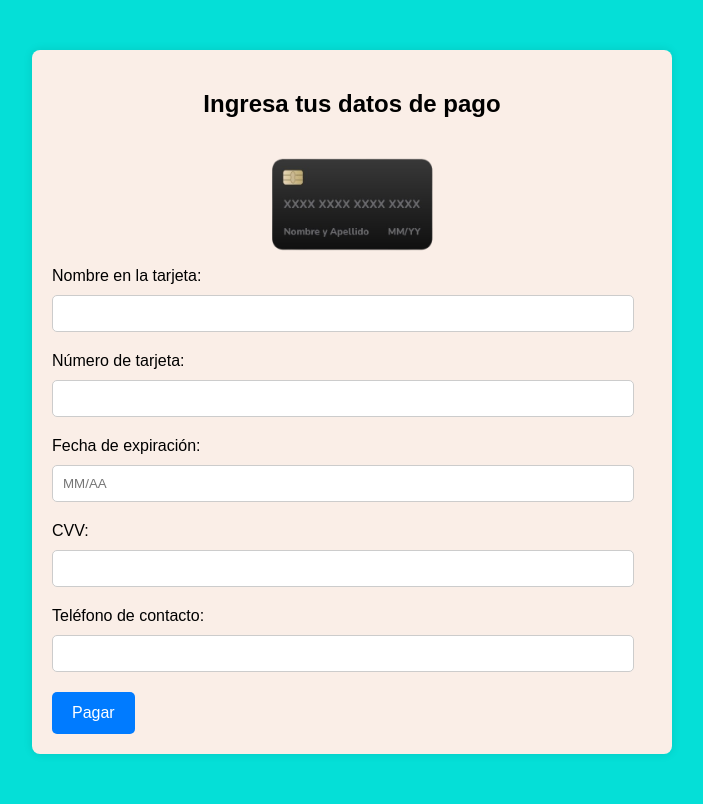
After one commit to AnthonyRECM/BazarTec, a PHP site: page /pago.html in a window 1280 px wide. The commit adds this page. Shown: the whole page, without its empty margins (288-991 px from the left). Run offline with PHP 8.4, Linux system fonts and the light colour scheme.

Commit message:
index-metodo de pago

```diff
--- a/index.html
+++ b/index.html
@@ -44,6 +44,7 @@
                                 <tbody></tbody>
                             </table>
                             <a href="#" id="vaciar-carrito" class="btn-3">Vaciar Carrito</a>
+                            <a href="pago.html" id="comprar-carrito" class="btn-4">Comprar Carrito</a>
                         </div>
                     </li>
                 </ul>
--- a/js/script.js
+++ b/js/script.js
@@ -45,6 +45,8 @@ const elementos2 = document.getElementById('lista-2');
 const elementos3 = document.getElementById('lista-3');
 const lista = document.querySelector('#lista-carrito tbody');
 const vaciarCarritoBtn = document.getElementById('vaciar-carrito');
+const comprarCarritoBtn = document.getElementById('comprar-carrito');
+
 
 cargarEventListeners();
 
@@ -54,7 +56,11 @@ function cargarEventListeners() {
     elementos3.addEventListener('click', comprarElemento);
     carrito.addEventListener('click', eliminarElemento);
 
+
     vaciarCarritoBtn.addEventListener('click',  vaciarCarrito);
+    comprarCarritoBtn.addEventListener('click', function() {
+        window.location.href = 'pago.html';
+    });
 
 }
 
--- /dev/null
+++ b/pago.html
@@ -0,0 +1,76 @@
+<!DOCTYPE html>
+<html lang="es">
+<head>
+    <meta charset="UTF-8">
+    <meta name="viewport" content="width=device-width, initial-scale=1.0">
+    <title>Pago en Línea</title>
+    <style>
+        /* Estilos CSS aquí */
+        body {
+            font-family: Arial, sans-serif;
+            margin: 0;
+            padding: 0;
+            background-color: #05DFD7;
+        }
+        .container {
+            max-width: 600px;
+            margin: 50px auto;
+            padding: 20px;
+            background-color: #FAEEE7;
+            border-radius: 8px;
+            box-shadow: 0 0 10px rgba(0, 0, 0, 0.1);
+        }
+        h2 {
+            text-align: center;
+        }
+        label {
+            display: block;
+            margin-bottom: 10px;
+        }
+        input[type="text"], input[type="number"], input[type="date"], input[type="tel"] {
+            width: calc(100% - 40px); /* Ajuste de tamaño */
+            padding: 10px;
+            margin-bottom: 20px;
+            border: 1px solid #ccc;
+            border-radius: 5px;
+        }
+        .card-image {
+            width: 100%;
+            max-width: 300px; /* Ajuste de tamaño */
+            margin: 0 auto;
+            display: block;
+        }
+        input[type="submit"] {
+            background-color: #007bff;
+            color: #fff;
+            padding: 12px 20px;
+            border: none;
+            border-radius: 5px;
+            cursor: pointer;
+            font-size: 16px;
+        }
+        input[type="submit"]:hover {
+            background-color: #0056b3;
+        }
+    </style>
+</head>
+<body>
+    <div class="container">
+        <h2>Ingresa tus datos de pago</h2>
+        <img src="./images/tarjeta.png" alt="Tarjeta de crédito" class="card-image">
+        <form action="/procesar_pago" method="post">
+            <label for="nombre">Nombre en la tarjeta:</label>
+            <input type="text" id="nombre" name="nombre" required>
+            <label for="numero">Número de tarjeta:</label>
+            <input type="text" id="numero" name="numero" pattern="[0-9]{16}" required>
+            <label for="expiracion">Fecha de expiración:</label>
+            <input type="text" id="expiracion" name="expiracion" placeholder="MM/AA" pattern="(0[1-9]|1[0-2])\/([0-9]{2})" required>
+            <label for="cvv">CVV:</label>
+            <input type="text" id="cvv" name="cvv" pattern="[0-9]{3,4}" required>
+            <label for="telefono">Teléfono de contacto:</label>
+            <input type="tel" id="telefono" name="telefono" required>
+            <input type="submit" value="Pagar">
+        </form>
+    </div>
+</body>
+</html>
```
Also changed, not shown: css/style.css (+12 -0 lines), images/tarjeta.png (added).
